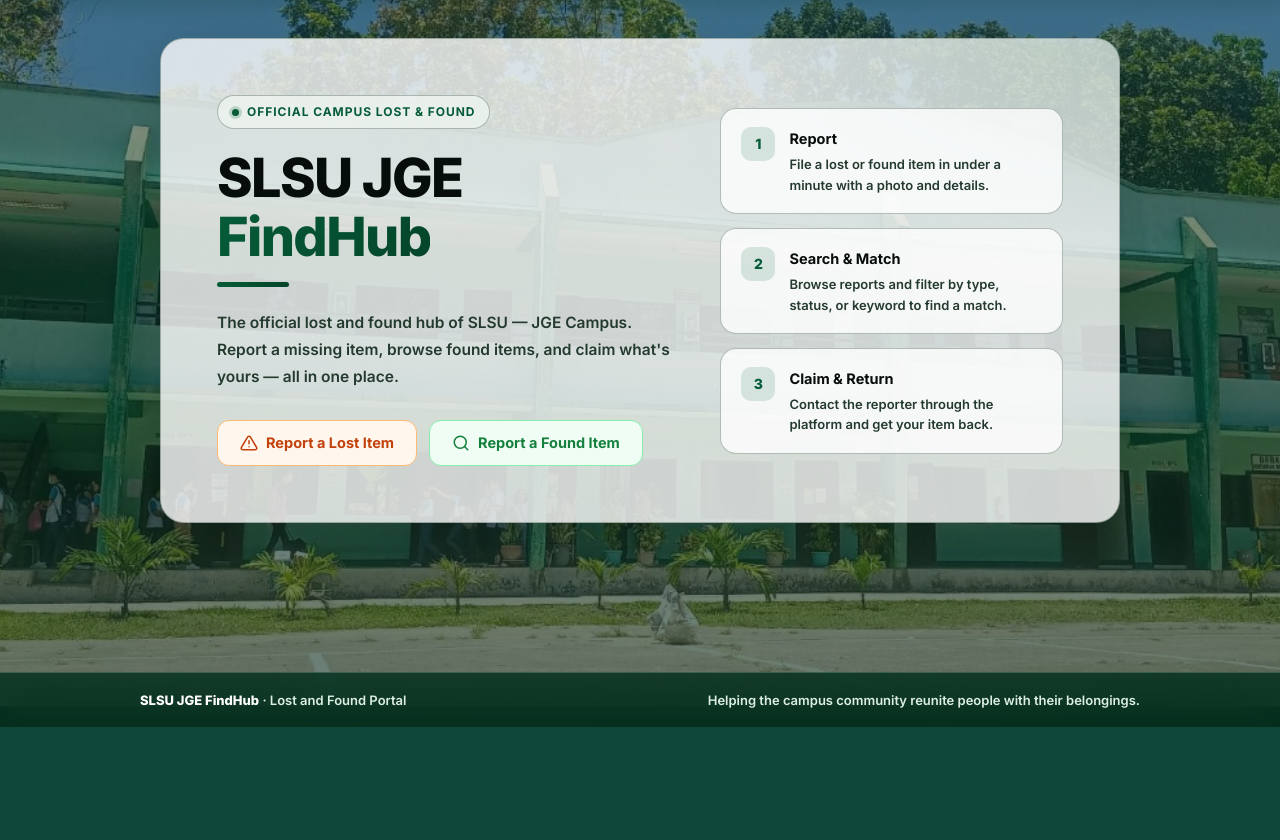
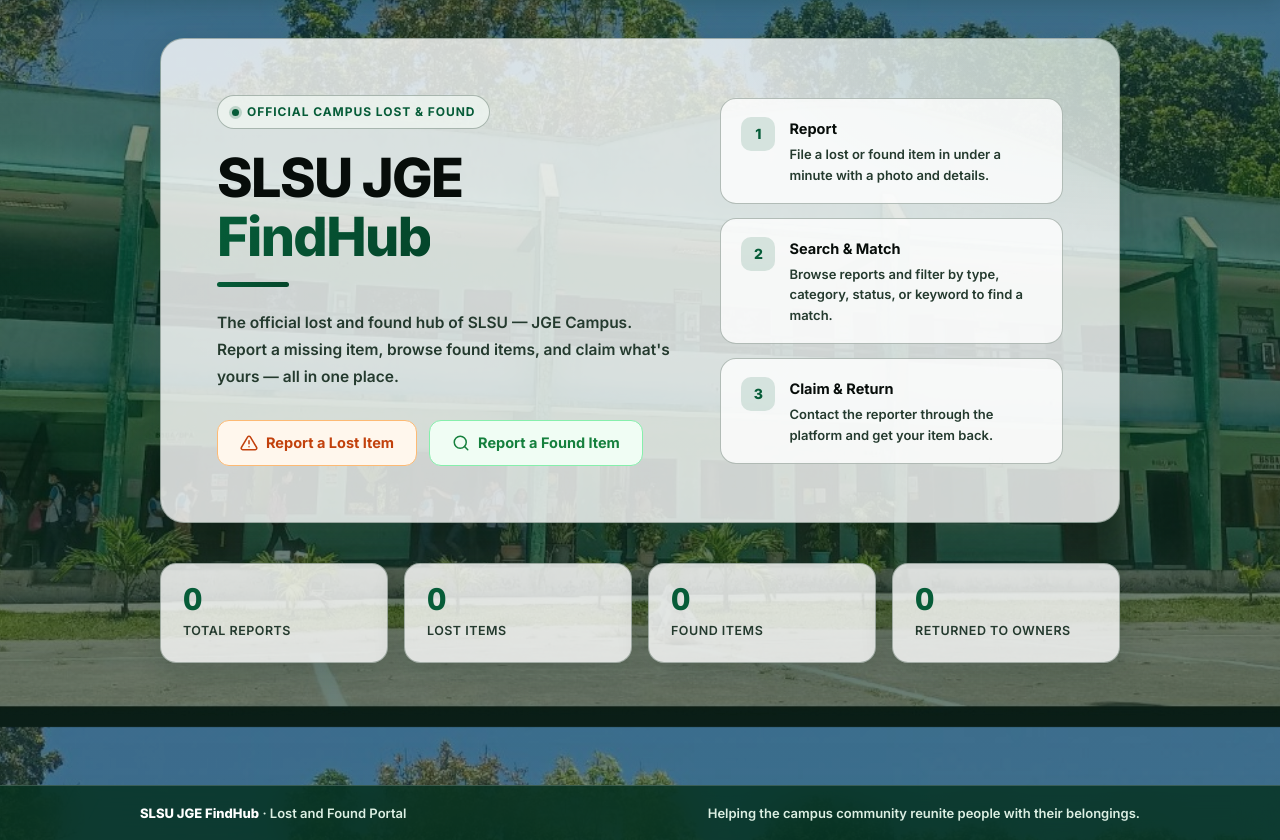
Before and after one commit to miahvillanueva28-spec/SLSU-JGE-FINDHUB., a Flask app: page / in a window 1280 px wide. Shown: the part 73-913 px from the top of the page. Before the commit the page ends 800 px from the top, so only its background shows below. Run offline with Flask 3, Linux system fonts and the light colour scheme; data that the repository does not hold is empty; some libraries are stand-ins or nearby versions.

Commit message:
Update home.html

```diff
--- a/templates/home.html
+++ b/templates/home.html
@@ -55,6 +55,40 @@
   }
   .fh-icon--sm { width: 14px; height: 14px; }
   .fh-icon--lg { width: 22px; height: 22px; }
+
+  /* ============================================================
+     STATS STRIP
+  ============================================================ */
+  .fh-stats {
+    display: grid;
+    grid-template-columns: repeat(4, minmax(0, 1fr));
+    gap: 16px;
+  }
+  body.search-active .fh-stats { display: none; }
+  .fh-stat {
+    padding: 20px 22px;
+    border: 1px solid var(--border);
+    border-radius: var(--fh-radius);
+    background: var(--surface);
+    box-shadow: var(--shadow);
+    display: flex;
+    flex-direction: column;
+    gap: 6px;
+  }
+  .fh-stat__num {
+    font-size: 30px;
+    font-weight: 800;
+    line-height: 1;
+    color: var(--primary);
+    font-variant-numeric: tabular-nums;
+  }
+  .fh-stat__label {
+    font-size: 12.5px;
+    font-weight: 600;
+    letter-spacing: .04em;
+    text-transform: uppercase;
+    color: var(--muted);
+  }
 
   /* ============================================================
      HERO — HIDDEN when searching (body.search-active)
@@ -566,7 +646,7 @@
         <span class="fh-step__num">2</span>
         <div class="fh-step__body">
           <h4>Search &amp; Match</h4>
-          <p>Browse reports and filter by type, status, or keyword to find a match.</p>
+          <p>Browse reports and filter by type, category, status, or keyword to find a match.</p>
         </div>
       </div>
       <div class="fh-step">
@@ -579,27 +659,48 @@
     </div>
   </section>
 
-  <!-- ===================== RESULTS SUMMARY (only when searching) ===================== -->
+  <!-- ===================== STATS STRIP (hidden when searching) ===================== -->
+  <section class="fh-stats" aria-label="Portal statistics">
+    <div class="fh-stat">
+      <span class="fh-stat__num">{{ stats.total }}</span>
+      <span class="fh-stat__label">Total Reports</span>
+    </div>
+    <div class="fh-stat">
+      <span class="fh-stat__num">{{ stats.lost }}</span>
+      <span class="fh-stat__label">Lost Items</span>
+    </div>
+    <div class="fh-stat">
+      <span class="fh-stat__num">{{ stats.found }}</span>
+      <span class="fh-stat__label">Found Items</span>
+    </div>
+    <div class="fh-stat">
+      <span class="fh-stat__num">{{ stats.returned|default(0) }}</span>
+      <span class="fh-stat__label">Returned to Owners</span>
+    </div>
+  </section>
+
+  <!-- ===================== RESULTS SUMMARY (only when searching/filtering) ===================== -->
   <div class="fh-results-summary">
     <span>
       {% if reports %}
         {{ reports|length }} result{{ 's' if reports|length != 1 else '' }} found
-        {% if request.args.get('q') %}for “{{ request.args.get('q') }}”{% endif %}
+        {% if request.args.get('q') %} for “{{ request.args.get('q') }}”{% endif %}
       {% else %}
         No results found{% if request.args.get('q') %} for “{{ request.args.get('q') }}”{% endif %}
       {% endif %}
     </span>
-    <a href="{{ url_for('home') }}">
+    <a href="{{ url_for('home') }}?view=reports">
       <svg class="fh-icon fh-icon--sm" viewBox="0 0 24 24" aria-hidden="true"><path d="M3 12a9 9 0 1 0 9-9 9.75 9.75 0 0 0-6.74 2.74L3 8"/><path d="M3 3v5h5"/></svg>
-      Back to Home
+      Clear filters
     </a>
   </div>
 
   <!-- ===================== REPORTS ===================== -->
   <section class="fh-reports" id="reports-section" aria-labelledby="fh-reports-title">
 
-    <!-- COMPACT SEARCH BAR with Back to Home integrated on the left -->
-    <form method="GET" action="{{ url_for('home') }}" class="fh-reports-search" role="search" aria-label="Search reports">
+    <!-- SEARCH + FILTER BAR with Back to Home integrated on the left -->
+    <form method="GET" action="{{ url_for('home') }}" class="fh-reports-search" role="search" aria-label="Search and filter reports">
+      <div class="fh-search-row">
         <a class="fh-btn" href="{{ url_for('home') }}" id="fh-back-btn" style="display:none;">
           <svg class="fh-icon fh-icon--sm" viewBox="0 0 24 24" aria-hidden="true"><path d="m15 18-6-6 6-6"/></svg>
           Back to Home
@@ -612,6 +713,39 @@
           <svg class="fh-icon fh-icon--sm" viewBox="0 0 24 24" aria-hidden="true"><circle cx="11" cy="11" r="8"/><path d="m21 21-4.3-4.3"/></svg>
           Search
         </button>
+      </div>
+
+      <div class="fh-filter-row">
+        <select name="type" aria-label="Filter by type">
+          <option value="">All types</option>
+          <option value="Lost" {% if selected_type == 'Lost' %}selected{% endif %}>Lost</option>
+          <option value="Found" {% if selected_type == 'Found' %}selected{% endif %}>Found</option>
+        </select>
+
+        <select name="category" aria-label="Filter by category">
+          <option value="">All categories</option>
+          {% for cat in item_categories|default([]) %}
+            <option value="{{ cat }}" {% if selected_category|default('') == cat %}selected{% endif %}>{{ cat }}</option>
+          {% endfor %}
+        </select>
+
+        <select name="status" aria-label="Filter by status">
+          <option value="">All statuses</option>
+          {% for st in report_statuses|default(['Open','Pending Claim','Returned','Archived']) %}
+            <option value="{{ st }}" {% if selected_status == st %}selected{% endif %}>{{ st }}</option>
+          {% endfor %}
+        </select>
+
+        <select name="sort" aria-label="Sort reports">
+          <option value="newest" {% if selected_sort|default('newest') == 'newest' %}selected{% endif %}>Newest first</option>
+          <option value="oldest" {% if selected_sort == 'oldest' %}selected{% endif %}>Oldest first</option>
+          <option value="name" {% if selected_sort == 'name' %}selected{% endif %}>Name A–Z</option>
+        </select>
+
+        {% if search_performed %}
+        <a class="fh-btn fh-btn--ghost fh-btn--sm" href="{{ url_for('home') }}?view=reports">Clear</a>
+        {% endif %}
+      </div>
     </form>
 
     <div class="fh-reports__bar">
@@ -656,6 +790,9 @@
 
             <div class="fh-card__body">
               <h3 class="fh-card__title">{{ report.item_name }}</h3>
+              {% if report.category and report.category != 'General' %}
+                <span class="fh-card__category">{{ report.category }}</span>
+              {% endif %}
 
               <div class="fh-card__meta">
                 <div class="fh-card__meta-row">
@@ -699,7 +836,7 @@
         </h3>
         <p>
           {% if search_performed %}
-            We couldn't find any items matching your search. Try a different keyword.
+            We couldn't find any items matching your filters. Try a different keyword or clear the filters.
           {% else %}
             Be the first to post a report and help reunite items with their owners.
           {% endif %}
@@ -708,7 +845,7 @@
           <a class="fh-btn fh-btn--lost" href="{{ url_for('new_report') }}?type=Lost">Report Lost Item</a>
           <a class="fh-btn fh-btn--found" href="{{ url_for('new_report') }}?type=Found">Report Found Item</a>
           {% if search_performed %}
-            <a class="fh-btn fh-btn--ghost" href="{{ url_for('home') }}">Clear Search</a>
+            <a class="fh-btn fh-btn--ghost" href="{{ url_for('home') }}?view=reports">Clear Filters</a>
           {% endif %}
         </div>
       </div>
@@ -719,12 +856,12 @@
 <script>
   (function () {
     var params = new URLSearchParams(window.location.search);
-    var hasSearch = params.has('q') || params.has('type') || params.has('status');
+    var hasSearch = params.has('q') || params.has('type') || params.has('status') || params.has('category');
     var isReportsView = params.get('view') === 'reports';
     var backBtn = document.getElementById('fh-back-btn');
     var reportsSection = document.getElementById('reports-section');
 
-    /* when searching, add body.search-active → CSS hides the hero */
+    /* when searching/filtering, add body.search-active → CSS hides the hero + stats */
     if (hasSearch) {
       document.body.classList.add('search-active');
     }
@@ -771,6 +908,13 @@
       });
     }
 
+    /* Auto-submit filters when a dropdown changes (no extra click needed) */
+    document.querySelectorAll('.fh-filter-row select').forEach(function (sel) {
+      sel.addEventListener('change', function () {
+        sel.closest('form').submit();
+      });
+    });
+
     /* Subtle fade-in on scroll for report cards */
     var observer = new IntersectionObserver(function (entries) {
       entries.forEach(function (entry) {
```
Also changed, not shown: other parts of templates/home.html (+63 -17 lines). Lines whose indentation alone changed are shown as unchanged.
